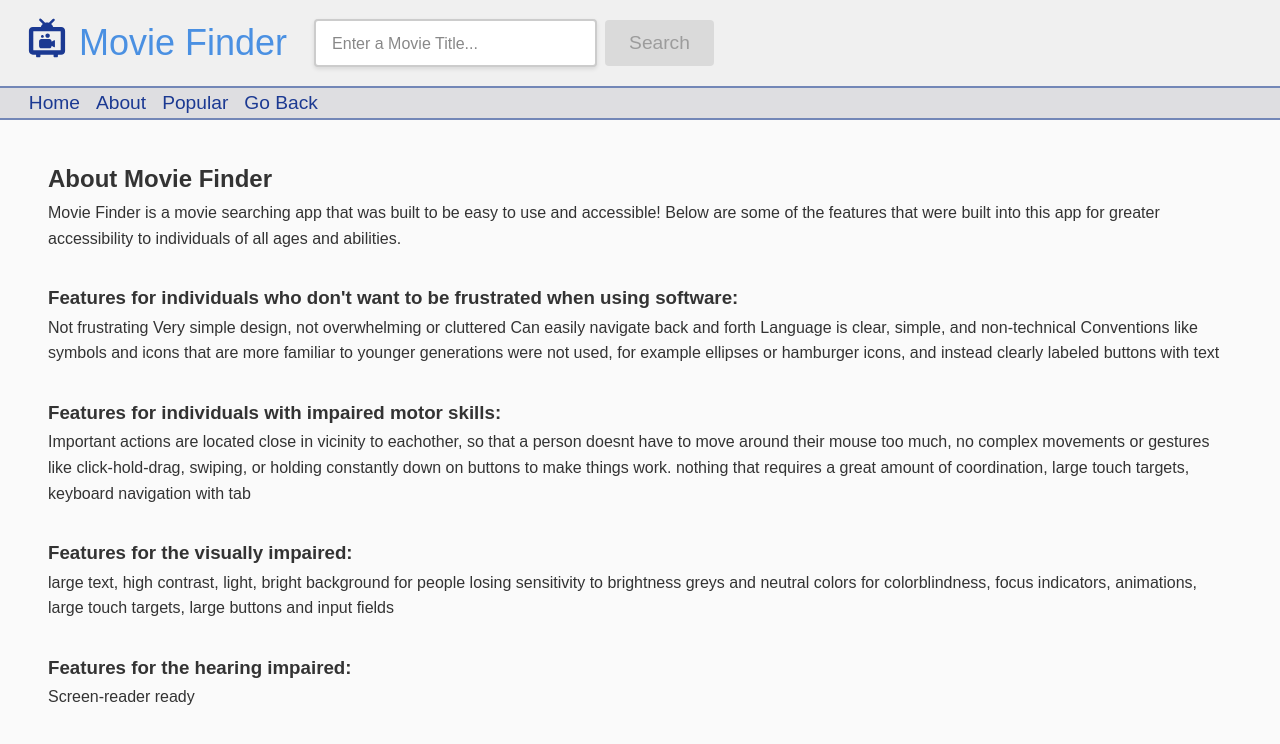
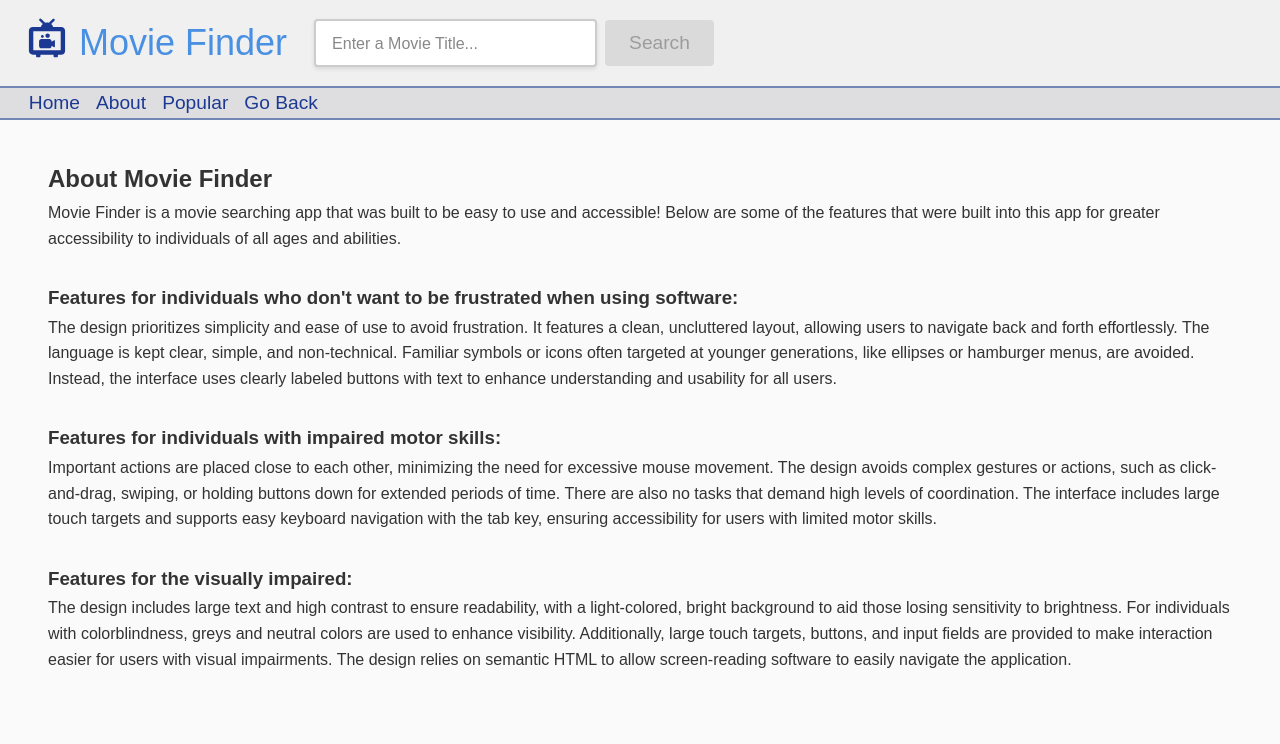
Before and after one commit to stephanielahiry/reel-search, a Next.js app: page /about in a window 1280 px wide. Shown: the top 744 px of the page. Built offline with nearby package versions, Linux system fonts and the light colour scheme.

Commit message:
updated readme, about, and formatting

```diff
--- a/src/app/[id]/page.tsx
+++ b/src/app/[id]/page.tsx
@@ -19,7 +19,6 @@ const MovieDetailPage: React.FC = () => {
   );
 
   useEffect(() => {
-      // Scroll to top on component mount
       window.scrollTo(0, 0);
   }, [movieId]);
 
--- a/src/app/layout.tsx
+++ b/src/app/layout.tsx
@@ -1,6 +1,5 @@
 import Header from '@/components/Header/Header';
 import '@/styles/globals.scss';
-import { Suspense } from 'react';
 
 export const metadata = {
   title: 'Movie Finder',
@@ -13,7 +12,6 @@ export default function RootLayout({
   children: React.ReactNode
 }) {
   return (
-    <Suspense>
     <html lang="en">
       <body>
         <Header></Header>
@@ -22,6 +20,5 @@ export default function RootLayout({
         </main>
       </body>
     </html>
-    </Suspense>
   )
 }
--- a/src/app/page.tsx
+++ b/src/app/page.tsx
@@ -2,7 +2,6 @@
 
 import Loading from "@/components/Loading/Loading";
 import MovieGrid from "@/components/MovieGrid/MovieGrid";
-import { Suspense } from "react";
 import useSWR from "swr";
 
 const fetcher = (url: string) => fetch(url).then((res) => res.json());
--- a/src/components/About/About.tsx
+++ b/src/components/About/About.tsx
@@ -13,31 +13,31 @@ const About: React.FC = () => {
 
             <h3 className={styles.section_header}>Features for individuals who don&apos;t want to be frustrated when using software:</h3>
             <p className={styles.section_paragraph}>
-                Not frustrating
-                Very simple design, not overwhelming or cluttered
-                Can easily navigate back and forth
-                Language is clear, simple, and non-technical
-                Conventions like symbols and icons that are more familiar to younger generations were not used,
-                for example ellipses or hamburger icons, and instead clearly labeled buttons with text
+                The design prioritizes simplicity and ease of use to avoid frustration.
+                It features a clean, uncluttered layout, allowing users to navigate back and forth effortlessly.
+                The language is kept clear, simple, and non-technical.
+                Familiar symbols or icons often targeted at younger generations, like ellipses or hamburger menus, are avoided.
+                Instead, the interface uses clearly labeled buttons with text to enhance understanding and usability for all users.
             </p>
 
             <h3 className={styles.section_header}>Features for individuals with impaired motor skills:</h3>
             <p className={styles.section_paragraph}>
-                Important actions are located close in vicinity to eachother, so that a person doesnt have to move
-                around their mouse too much, no complex movements or gestures like click-hold-drag, swiping,
-                or holding constantly down on buttons to make things work. nothing that requires a great amount
-                of coordination, large touch targets, keyboard navigation with tab
+                Important actions are placed close to each other, minimizing the need for excessive mouse movement.
+                The design avoids complex gestures or actions, such as click-and-drag, swiping, or holding buttons down
+                for extended periods of time. There are also no tasks that demand high levels of coordination.
+                The interface includes large touch targets and supports easy keyboard navigation with the tab key,
+                ensuring accessibility for users with limited motor skills.
             </p>
 
             <h3 className={styles.section_header}>Features for the visually impaired:</h3>
             <p className={styles.section_paragraph}>
-                large text, high contrast, light, bright background for people losing sensitivity to brightness
-                greys and neutral colors for colorblindness, focus indicators, animations, large touch targets,
-                large buttons and input fields
+                The design includes large text and high contrast to ensure readability, with a light-colored,
+                bright background to aid those losing sensitivity to brightness.
+                For individuals with colorblindness, greys and neutral colors are used to enhance visibility.
+                Additionally, large touch targets, buttons, and input fields are provided to make
+                interaction easier for users with visual impairments.
+                The design relies on semantic HTML to allow screen-reading software to easily navigate the application.
             </p>
-
-            <h3 className={styles.section_header}>Features for the hearing impaired:</h3>
-            <p className={styles.section_paragraph}>Screen-reader ready</p>
         </section>
     )
 }
--- a/src/components/Header/Header.module.scss
+++ b/src/components/Header/Header.module.scss
@@ -44,7 +44,6 @@
             color: var(--background-color);
             list-style-type: none;
         }
-
     }
 }
 
--- a/src/components/Header/Header.tsx
+++ b/src/components/Header/Header.tsx
@@ -57,7 +57,6 @@ const Header: React.FC = () => {
             </nav>
         </header>
     )
-
 }
 
 export default Header
--- a/src/components/MovieGrid/MovieGrid.module.scss
+++ b/src/components/MovieGrid/MovieGrid.module.scss
@@ -22,11 +22,9 @@
 }
 
 @media (max-width: 760px) {
-
     .grid {
         display: flex;
         flex-direction: column;
         align-items: center;
     }
-
 }
--- a/src/components/MovieGrid/MovieGrid.tsx
+++ b/src/components/MovieGrid/MovieGrid.tsx
@@ -11,8 +11,7 @@ export interface MovieGridProps {
 
 const MovieGrid: React.FC<MovieGridProps> = ({ movies, searchQuery, isHomePage }: MovieGridProps) => {
 
-
-     if (movies?.length === 0) {
+    if (movies?.length === 0) {
         return (
             <section className={styles.grid}>
                 <h2 className={styles.grid_header}>Your search did not return any results.</h2>
@@ -39,7 +38,6 @@ const MovieGrid: React.FC<MovieGridProps> = ({ movies, searchQuery, isHomePage }
             </section>
         );
     }
-
 }
 
 export default MovieGrid;
--- a/src/styles/globals.scss
+++ b/src/styles/globals.scss
@@ -112,7 +112,6 @@ input {
 }
 
 @media (max-width: 480px) {
-
   main {
     margin: 12rem 2rem 1rem;
   }
@@ -120,5 +119,4 @@ input {
   button, input {
     font-size: 0.8rem;
   }
-
 }
```
Also changed, not shown: 1 other file (tests, documents, lock files or other folders). Lines whose indentation alone changed are shown as unchanged.
